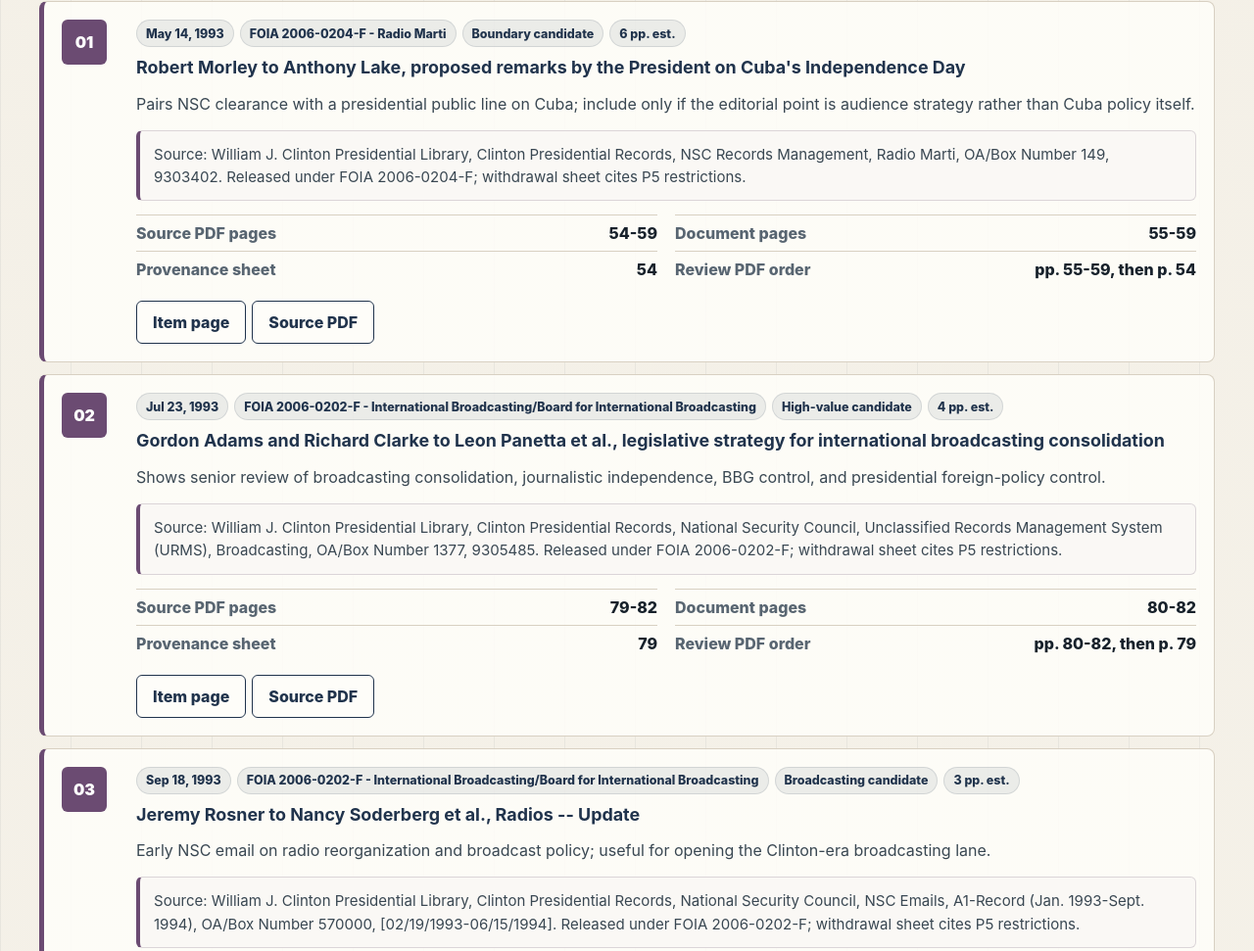
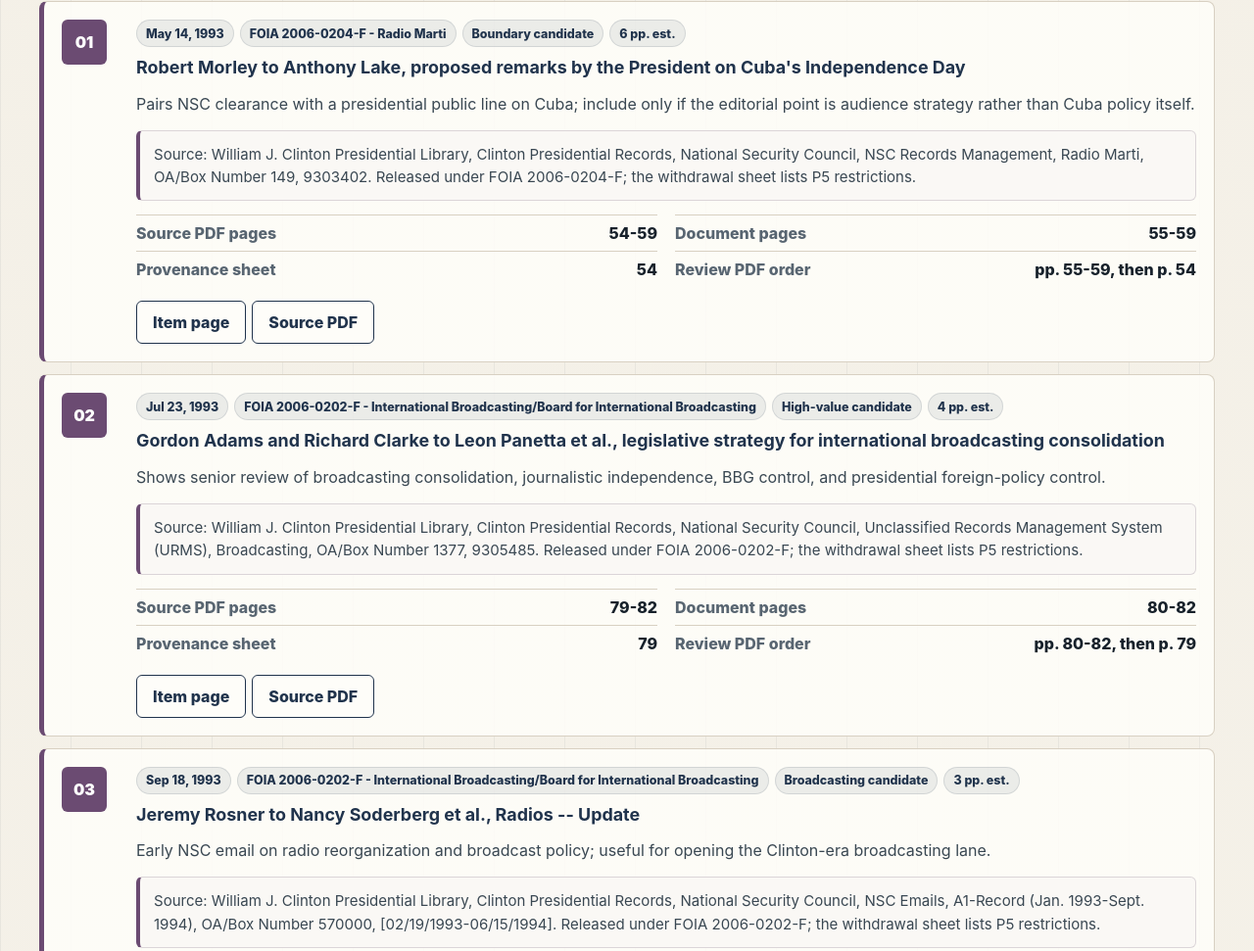
Before and after one commit to therealjameswilson/Clinton-PublicDiplomacy-93-00, a plain HTML site: page index.html in a window 1280 px wide. Shown: the part 1495-2466 px from the top of the page at 98% size. Drawn offline with Linux system fonts and the light colour scheme.

Commit message:
Run FRUS annotation checker on source notes

```diff
--- a/app.js
+++ b/app.js
@@ -562,41 +562,41 @@ const documentCandidates = [
 
 const candidateSourceNotes = {
   "1993-05-14|radio-marti|54":
-    "Source: William J. Clinton Presidential Library, Clinton Presidential Records, NSC Records Management, Radio Marti, OA/Box Number 149, 9303402. Released under FOIA 2006-0204-F; withdrawal sheet cites P5 restrictions.",
+    "Source: William J. Clinton Presidential Library, Clinton Presidential Records, National Security Council, NSC Records Management, Radio Marti, OA/Box Number 149, 9303402. Released under FOIA 2006-0204-F; the withdrawal sheet lists P5 restrictions.",
   "1993-07-23|international-broadcasting|79":
-    "Source: William J. Clinton Presidential Library, Clinton Presidential Records, National Security Council, Unclassified Records Management System (URMS), Broadcasting, OA/Box Number 1377, 9305485. Released under FOIA 2006-0202-F; withdrawal sheet cites P5 restrictions.",
+    "Source: William J. Clinton Presidential Library, Clinton Presidential Records, National Security Council, Unclassified Records Management System (URMS), Broadcasting, OA/Box Number 1377, 9305485. Released under FOIA 2006-0202-F; the withdrawal sheet lists P5 restrictions.",
   "1993-09-18|international-broadcasting|65":
-    "Source: William J. Clinton Presidential Library, Clinton Presidential Records, National Security Council, NSC Emails, A1-Record (Jan. 1993-Sept. 1994), OA/Box Number 570000, [02/19/1993-06/15/1994]. Released under FOIA 2006-0202-F; withdrawal sheet cites P5 restrictions.",
+    "Source: William J. Clinton Presidential Library, Clinton Presidential Records, National Security Council, NSC Emails, A1-Record (Jan. 1993-Sept. 1994), OA/Box Number 570000, [02/19/1993-06/15/1994]. Released under FOIA 2006-0202-F; the withdrawal sheet lists P5 restrictions.",
   "1994-06-24|international-broadcasting|29":
-    "Source: William J. Clinton Presidential Library, Clinton Presidential Records, National Security Council, Halperin (Democracy/Human Rights), OA/Box Number 436, International Broadcasting-RFE/RL-Move to Prague: RFE/RL-Prague Pre-Decision. Released under FOIA 2006-0202-F; withdrawal sheet cites P5 restrictions.",
+    "Source: William J. Clinton Presidential Library, Clinton Presidential Records, National Security Council, Halperin (Democracy/Human Rights), OA/Box Number 436, International Broadcasting-RFE/RL-Move to Prague: RFE/RL-Prague Pre-Decision. Released under FOIA 2006-0202-F; the withdrawal sheet lists P5 restrictions.",
   "1995-01-10|clinton-usia|223":
-    "Source: William J. Clinton Presidential Library, Clinton Presidential Records, NSC Emails, MSMail-Record, September 1994-September 1997, USIA near reorganization, OA/Box Number 590000, [01/06/1995-05/30/1995]. Released under FOIA 2006-0208-F; withdrawal sheet cites P5 restrictions.",
+    "Source: William J. Clinton Presidential Library, Clinton Presidential Records, National Security Council, NSC Emails, MSMail-Record, September 1994-September 1997, USIA near reorganization, OA/Box Number 590000, [01/06/1995-05/30/1995]. Released under FOIA 2006-0208-F; the withdrawal sheet lists P5 restrictions.",
   "1995-02-14|clinton-usia|60":
-    "Source: William J. Clinton Presidential Library, Clinton Presidential Records, National Security Council, Mort Halperin (Democracy/Human Rights), OA/Box Number 435, REGO: State/USIA (Public Affairs-Public Diplomacy) [2]. Released under FOIA 2006-0208-F; withdrawal sheet cites P5 restrictions.",
+    "Source: William J. Clinton Presidential Library, Clinton Presidential Records, National Security Council, Mort Halperin (Democracy/Human Rights), OA/Box Number 435, REGO: State/USIA (Public Affairs-Public Diplomacy) [2]. Released under FOIA 2006-0208-F; the withdrawal sheet lists P5 restrictions.",
   "1995-03-25|clinton-usia|1":
-    "Source: William J. Clinton Presidential Library, Clinton Presidential Records, National Security Council, Morton Halperin (Democracy/Human Rights), OA/Box Number 435, REGO: State/USIA [U.S. Information Agency] (Public Affairs-Public Diplomacy) [1]. Released under FOIA 2006-0208-F; withdrawal sheet cites P5 restrictions.",
+    "Source: William J. Clinton Presidential Library, Clinton Presidential Records, National Security Council, Morton Halperin (Democracy/Human Rights), OA/Box Number 435, REGO: State/USIA [U.S. Information Agency] (Public Affairs-Public Diplomacy) [1]. Released under FOIA 2006-0208-F; the withdrawal sheet lists P5 restrictions.",
   "1996-04-22|radio-marti|51":
-    "Source: William J. Clinton Presidential Library, Clinton Presidential Records, NSC Emails, MSMail-Non-Record, September 1994-September 1997, Radio Marti, OA/Box Number 605000, [07/28/1995-04/26/1996]. Released under FOIA 2006-0204-F; withdrawal sheet cites P5 restrictions.",
+    "Source: William J. Clinton Presidential Library, Clinton Presidential Records, National Security Council, NSC Emails, MSMail-Non-Record, September 1994-September 1997, Radio Marti, OA/Box Number 605000, [07/28/1995-04/26/1996]. Released under FOIA 2006-0204-F; the withdrawal sheet lists P5 restrictions.",
   "1996-11-26|clinton-usia|82":
-    "Source: William J. Clinton Presidential Library, Clinton Presidential Records, National Security Council, Matt Lorin (Democracy/Human Rights), OA/Box Number 799, International Broadcasting-Lorin (3). Released under FOIA 2006-0208-F; withdrawal sheet cites P5 restrictions.",
+    "Source: William J. Clinton Presidential Library, Clinton Presidential Records, National Security Council, Matt Lorin (Democracy/Human Rights), OA/Box Number 799, International Broadcasting-Lorin (3). Released under FOIA 2006-0208-F; the withdrawal sheet lists P5 restrictions.",
   "1998-07-07|pdd-68|13":
-    "Source: William J. Clinton Presidential Library, Clinton Presidential Records, NSC Emails, Exchange-Record, September 1997-January 2001, IPI and PDD, OA/Box Number 620000, [06/10/1998-08/03/1998]. Released under FOIA 2006-0207-F; withdrawal sheet cites P5 restrictions.",
+    "Source: William J. Clinton Presidential Library, Clinton Presidential Records, National Security Council, NSC Emails, Exchange-Record, September 1997-January 2001, IPI and PDD, OA/Box Number 620000, [06/10/1998-08/03/1998]. Released under FOIA 2006-0207-F; the withdrawal sheet lists P5 restrictions.",
   "1998-09-25|pdd-68|4":
-    "Source: William J. Clinton Presidential Library, Clinton Presidential Records, National Security Council, Jamie Metzl (Multilateral & Humanitarian Affairs), OA/Box Number 1348, Kosovo III [1]. Released under FOIA 2006-0207-F; withdrawal sheet cites P5 restrictions.",
+    "Source: William J. Clinton Presidential Library, Clinton Presidential Records, National Security Council, Jamie Metzl (Multilateral & Humanitarian Affairs), OA/Box Number 1348, Kosovo III [1]. Released under FOIA 2006-0207-F; the withdrawal sheet lists P5 restrictions.",
   "1998-12-01|pdd-68|9":
-    "Source: William J. Clinton Presidential Library, Clinton Presidential Records, NSC Emails, Exchange-Record, September 1997-January 2001, IPI PDD, OA/Box Number 620000, [12/01/1998-12/22/1998]. Released under FOIA 2006-0207-F; withdrawal sheet cites P1/b(1) and P5 restrictions.",
+    "Source: William J. Clinton Presidential Library, Clinton Presidential Records, National Security Council, NSC Emails, Exchange-Record, September 1997-January 2001, IPI PDD, OA/Box Number 620000, [12/01/1998-12/22/1998]. Released under FOIA 2006-0207-F; the withdrawal sheet lists P1/b(1) and P5 restrictions.",
   "1999-09-24|ring-around-serbia|39":
-    "Source: William J. Clinton Presidential Library, Clinton Presidential Records, NSC Emails, Exchange-Record, September 1997-January 2001, Ring Around Serbia, OA/Box Number 620000, [09/24/1999-09/01/2000]. Released under FOIA 2006-0206-F; withdrawal sheet cites P5 restrictions.",
+    "Source: William J. Clinton Presidential Library, Clinton Presidential Records, National Security Council, NSC Emails, Exchange-Record, September 1997-January 2001, Ring Around Serbia, OA/Box Number 620000, [09/24/1999-09/01/2000]. Released under FOIA 2006-0206-F; the withdrawal sheet lists P5 restrictions.",
   "1999-11-04|ring-around-serbia|2":
-    "Source: William J. Clinton Presidential Library, Clinton Presidential Records, NSC Cables, January 1999-December 2000, Ring Around Serbia, OA/Box Number 530000, [04/08/1999-12/14/1999]. Released under FOIA 2006-0206-F; withdrawal sheet cites P5 restrictions.",
+    "Source: William J. Clinton Presidential Library, Clinton Presidential Records, National Security Council, NSC Cables, January 1999-December 2000, Ring Around Serbia, OA/Box Number 530000, [04/08/1999-12/14/1999]. Released under FOIA 2006-0206-F; the withdrawal sheet lists P5 restrictions.",
   "2000-01-10|lieberman-uspd|51":
-    "Source: William J. Clinton Presidential Library, Clinton Presidential Records, National Security Council, NSC Cables, January 1999-December 2000 [Secretary], OA/Box Number 530000, [12/22/1999-12/08/2000]. Released under FOIA 2006-0199-F; withdrawal sheet cites P5 restrictions.",
+    "Source: William J. Clinton Presidential Library, Clinton Presidential Records, National Security Council, NSC Cables, January 1999-December 2000 [Secretary], OA/Box Number 530000, [12/22/1999-12/08/2000]. Released under FOIA 2006-0199-F; the withdrawal sheet lists P5 restrictions.",
   "2000-03-10|lieberman-uspd|51":
-    "Source: William J. Clinton Presidential Library, Clinton Presidential Records, National Security Council, NSC Cables, January 1999-December 2000 [Secretary], OA/Box Number 530000, [12/22/1999-12/08/2000]. Released under FOIA 2006-0199-F; withdrawal sheet cites P5 restrictions.",
+    "Source: William J. Clinton Presidential Library, Clinton Presidential Records, National Security Council, NSC Cables, January 1999-December 2000 [Secretary], OA/Box Number 530000, [12/22/1999-12/08/2000]. Released under FOIA 2006-0199-F; the withdrawal sheet lists P5 restrictions.",
   "2000-05-29|rfe-rl|1":
-    "Source: William J. Clinton Presidential Library, Clinton Presidential Records, NSC Emails, Exchange-Non-Record, March 1997-January 2001, RFE, OA/Box Number 630000, [08/02/1999-01/12/2001]. Released under FOIA 2006-0203-F; withdrawal sheet cites P5 restrictions.",
+    "Source: William J. Clinton Presidential Library, Clinton Presidential Records, National Security Council, NSC Emails, Exchange-Non-Record, March 1997-January 2001, RFE, OA/Box Number 630000, [08/02/1999-01/12/2001]. Released under FOIA 2006-0203-F; the withdrawal sheet lists P5 restrictions.",
   "2000-11-15|culture-diplomacy|58":
-    "Source: William J. Clinton Presidential Library, Clinton Presidential Records, Automated Records Management System [Email], NSC 2000/01-2001/01, Conference on Culture and Diplomacy, OA/Box Number 1250000, [11/15/2000-11/28/2000]. Released under FOIA 2006-0201-F; withdrawal sheet cites P5 restrictions."
+    "Source: William J. Clinton Presidential Library, Clinton Presidential Records, National Security Council, Automated Records Management System [Email], NSC 2000/01-2001/01, Conference on Culture and Diplomacy, OA/Box Number 1250000, [11/15/2000-11/28/2000]. Released under FOIA 2006-0201-F; the withdrawal sheet lists P5 restrictions."
 };
 
 const chronology = [
@@ -758,7 +758,9 @@ Tracking fields outside note prose:
 Clinton Library review-PDF rule:
 - Extract document-image pages first
 - Append the relevant Withdrawal/Redaction Sheet as the final provenance page
-- Keep source PDF URL, source pages, document pages, and provenance page in tracking fields`;
+- Keep source PDF URL, source pages, document pages, and provenance page in tracking fields
+- Treat Clinton withdrawal-sheet P codes as restriction metadata, not classification markings
+- Verify final classification and handling against the document images before selection`;
 
 const sourceRoot = document.querySelector("#source-root");
 const sourceSummary = document.querySelector("#source-summary");
--- a/index.html
+++ b/index.html
@@ -9,7 +9,7 @@
       content="A source-first compiler assist page for Foreign Relations of the United States, 1993-2000, Volume XIV, Public Diplomacy."
     />
     <link rel="stylesheet" href="styles.css?v=20260626-source-notes" />
-    <script defer src="app.js?v=20260626-source-notes"></script>
+    <script defer src="app.js?v=20260626-annotation-checker"></script>
   </head>
   <body>
     <div class="compiler-network" role="navigation" aria-label="Compiler network">
```
Also changed, not shown: 2 other files.
